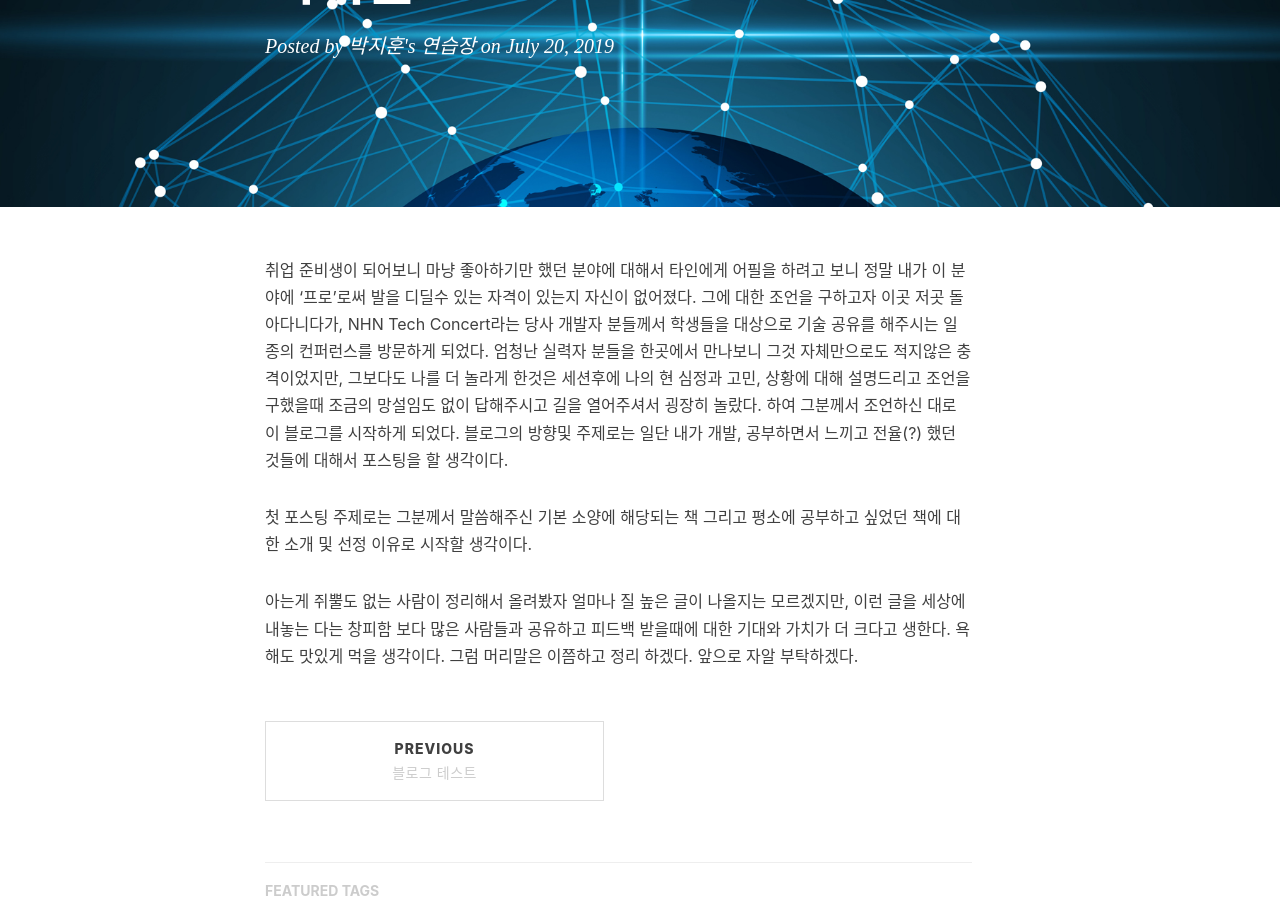
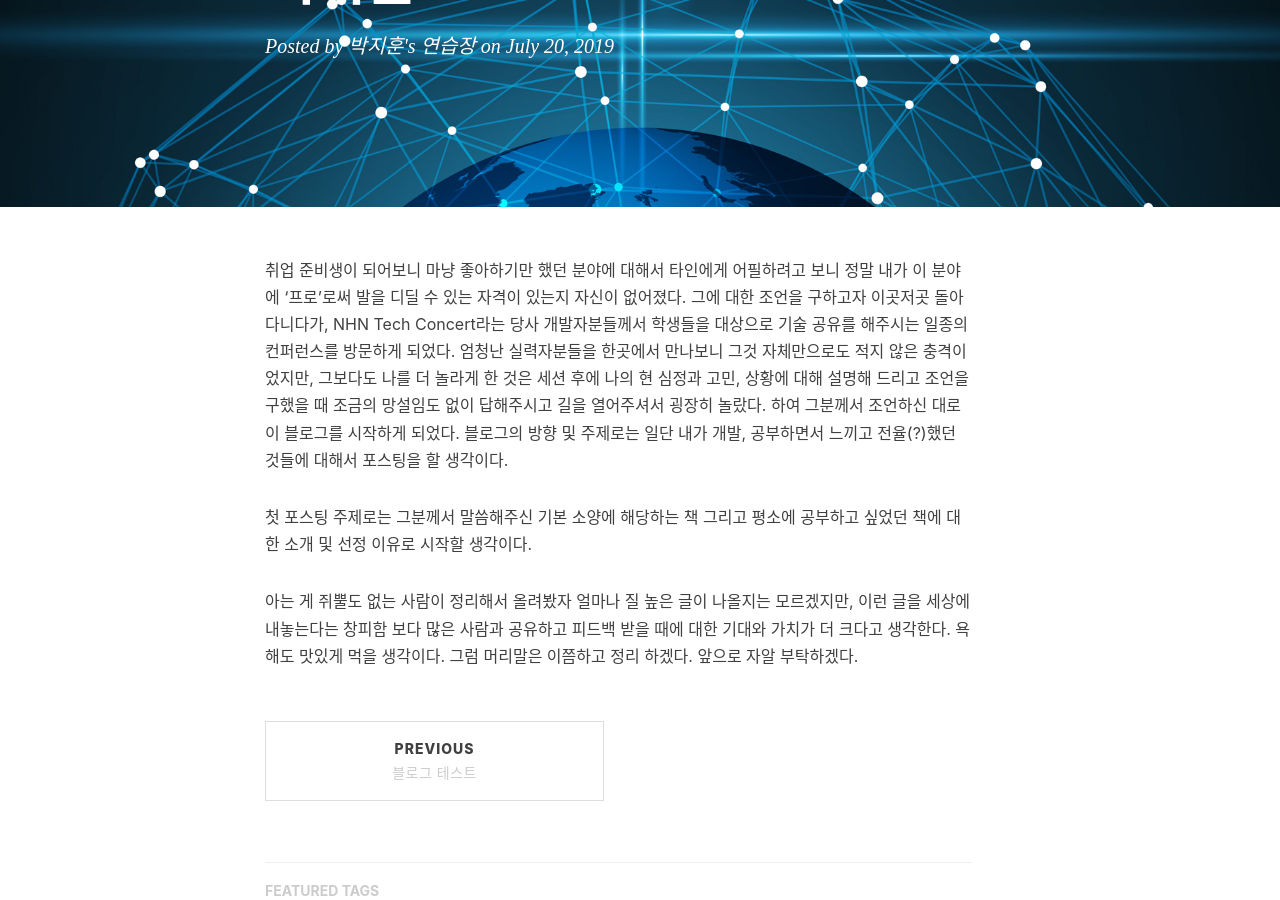
Before and after one commit to ggoowlgns/ggoowlgns.github.io, a Jekyll site: the page built from _posts/2019-07-20-start-post.md, in a window 1280 px wide and 900 px high, scrolled down 250 px. Built offline with Jekyll 4.4.1, drawn with Linux system fonts in a browser that asks for light colours; nearby versions of some CDN libraries; our own code applies the rules of GitHub Pages for plain Markdown files; comment, search, counter and statistics services are not loaded.

Commit message:
start 맞춤법 검사

```diff
--- a/_posts/2019-07-20-start-post.md
+++ b/_posts/2019-07-20-start-post.md
@@ -7,8 +7,8 @@ tags:
 
 ---
 
-취업 준비생이 되어보니 마냥 좋아하기만 했던 분야에 대해서 타인에게 어필을 하려고 보니 정말 내가 이 분야에 '프로'로써 발을 디딜수 있는 자격이 있는지 자신이 없어졌다. 그에 대한 조언을 구하고자 이곳 저곳 돌아다니다가, NHN Tech Concert라는 당사 개발자 분들께서 학생들을 대상으로 기술 공유를 해주시는 일종의 컨퍼런스를 방문하게 되었다. 엄청난 실력자 분들을 한곳에서 만나보니 그것 자체만으로도 적지않은 충격이었지만, 그보다도 나를 더 놀라게 한것은 세션후에 나의 현 심정과 고민, 상황에 대해 설명드리고 조언을 구했을때 조금의 망설임도 없이 답해주시고 길을 열어주셔서 굉장히 놀랐다. 하여 그분께서 조언하신 대로 이 블로그를 시작하게 되었다. 블로그의 방향및 주제로는 일단 내가 개발, 공부하면서 느끼고 전율(?) 했던 것들에 대해서 포스팅을 할 생각이다.
+취업 준비생이 되어보니 마냥 좋아하기만 했던 분야에 대해서 타인에게 어필하려고 보니 정말 내가 이 분야에 '프로'로써 발을 디딜 수 있는 자격이 있는지 자신이 없어졌다. 그에 대한 조언을 구하고자 이곳저곳 돌아다니다가, NHN Tech Concert라는 당사 개발자분들께서 학생들을 대상으로 기술 공유를 해주시는 일종의 컨퍼런스를 방문하게 되었다. 엄청난 실력자분들을 한곳에서 만나보니 그것 자체만으로도 적지 않은 충격이었지만, 그보다도 나를 더 놀라게 한 것은 세션 후에 나의 현 심정과 고민, 상황에 대해 설명해 드리고 조언을 구했을 때 조금의 망설임도 없이 답해주시고 길을 열어주셔서 굉장히 놀랐다. 하여 그분께서 조언하신 대로 이 블로그를 시작하게 되었다. 블로그의 방향 및 주제로는 일단 내가 개발, 공부하면서 느끼고 전율(?)했던 것들에 대해서 포스팅을 할 생각이다.
 
-  첫 포스팅 주제로는 그분께서 말씀해주신 기본 소양에 해당되는 책 그리고 평소에 공부하고 싶었던 책에 대한 소개 및 선정 이유로 시작할 생각이다.
+  첫 포스팅 주제로는 그분께서 말씀해주신 기본 소양에 해당하는 책 그리고 평소에 공부하고 싶었던 책에 대한 소개 및 선정 이유로 시작할 생각이다.
 
-  아는게 쥐뿔도 없는 사람이 정리해서 올려봤자 얼마나 질 높은 글이 나올지는 모르겠지만, 이런 글을 세상에 내놓는 다는  창피함 보다 많은 사람들과 공유하고 피드백 받을때에 대한 기대와 가치가 더 크다고 생한다. 욕해도 맛있게 먹을 생각이다. 그럼 머리말은 이쯤하고 정리 하겠다. 앞으로 자알 부탁하겠다.
+  아는 게 쥐뿔도 없는 사람이 정리해서 올려봤자 얼마나 질 높은 글이 나올지는 모르겠지만, 이런 글을 세상에 내놓는다는 창피함 보다 많은 사람과 공유하고 피드백 받을 때에 대한 기대와 가치가 더 크다고 생각한다. 욕해도 맛있게 먹을 생각이다. 그럼 머리말은 이쯤하고 정리 하겠다. 앞으로 자알 부탁하겠다.
```
